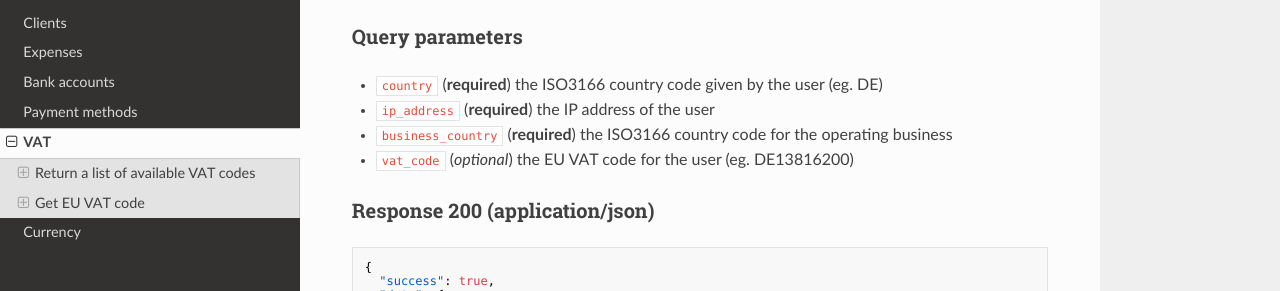
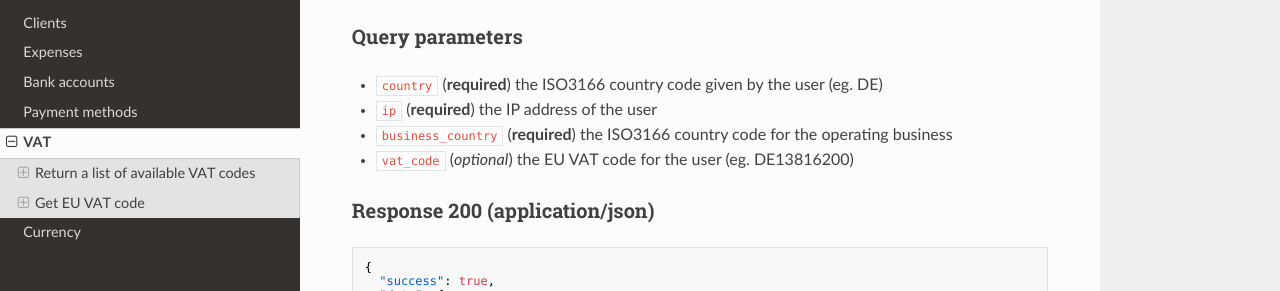
Before and after one commit to octonull/Billingo-API-docs, an MkDocs documentation site: the page built from docs/vat.md, in a window 1280 px wide and 900 px high, scrolled down 1271 px. Shown: the part 156-447 px from the top of the window. Built offline with MkDocs 1.6.1, drawn with Linux system fonts in a browser that asks for light colours; nearby versions of some CDN libraries; old or Windows-style settings are respelled for this version of MkDocs.

Commit message:
Updated IP parameter

```diff
--- a/docs/vat.md
+++ b/docs/vat.md
@@ -75,7 +75,7 @@ EU based companies whom sell services to EU countries need to apply the buyer co
 ### Query parameters
 
 - `country` (**required**) the ISO3166 country code given by the user (eg. DE)
-- `ip_address` (**required**) the IP address of the user
+- `ip` (**required**) the IP address of the user
 - `business_country` (**required**) the ISO3166 country code for the operating business
 - `vat_code` (*optional*) the EU VAT code for the user (eg. DE13816200)
 
```
